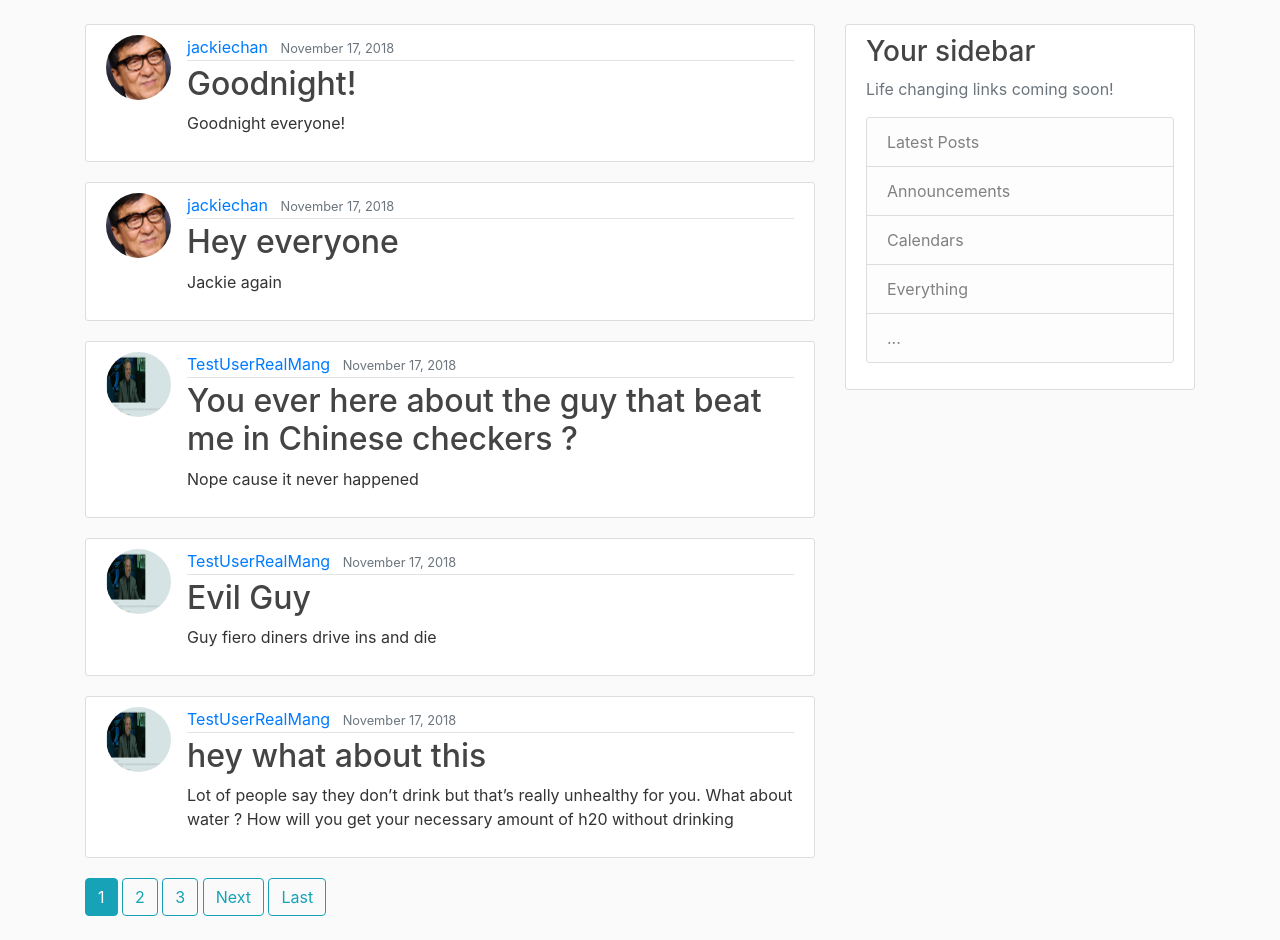
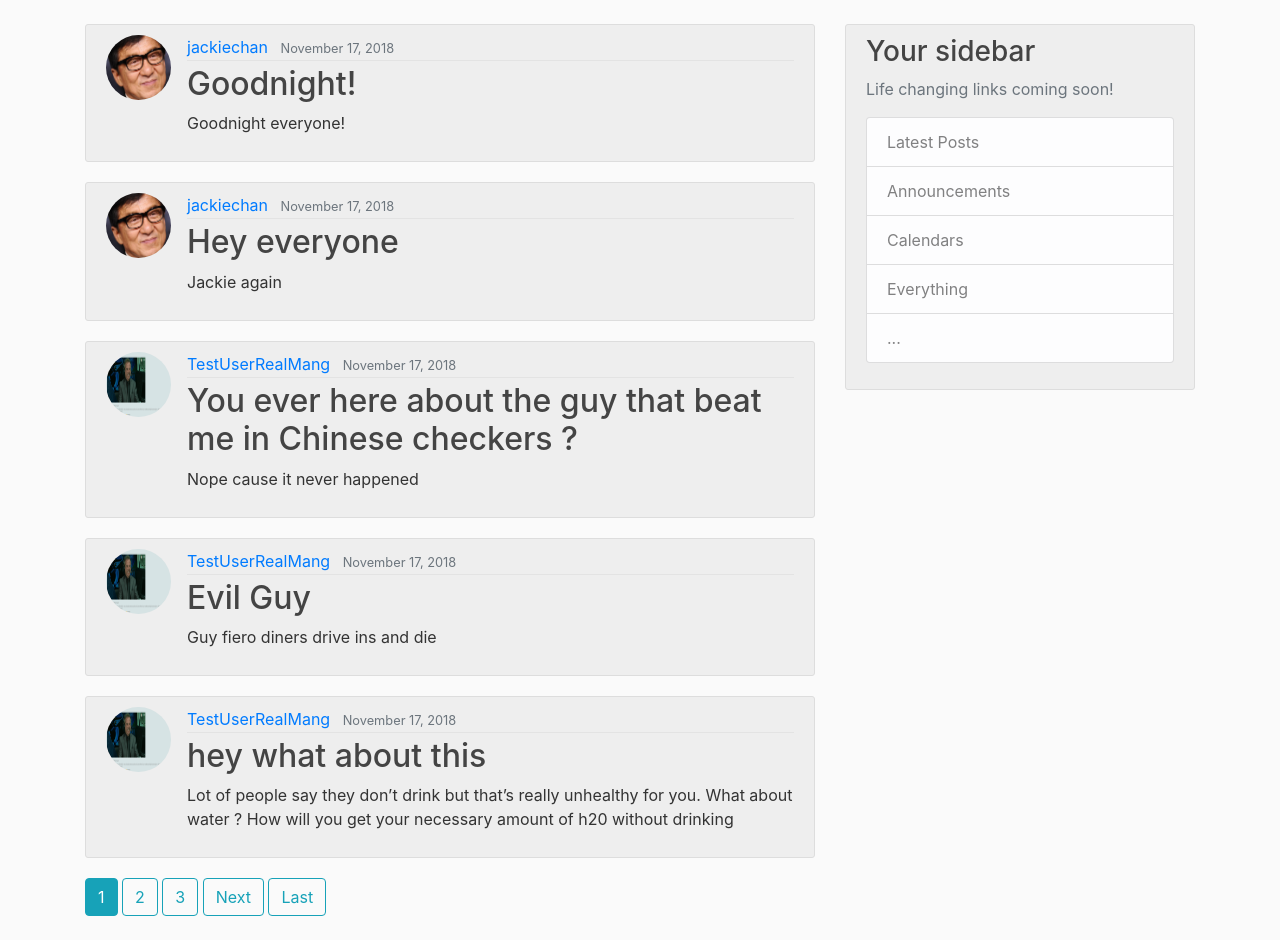
Before and after one commit to AndyDeNike/django_facecrook, a Django app: page / in a window 1280 px wide. Shown: the part 56-996 px from the top of the page. Run offline with Django 3.2, Linux system fonts and the light colour scheme; data comes from the database, SQL or seed files in the repository; some libraries are stand-ins or nearby versions.

Commit message:
Overflow-wrap/word-break

```diff
--- a/blog/static/blog/main.css
+++ b/blog/static/blog/main.css
@@ -29,12 +29,13 @@ ul {
 }
 
 .content-section {
-  background: #ffffff;
+  background: #eeeeee;
   padding: 10px 20px;
   border: 1px solid #dddddd;
   border-radius: 3px;
   margin-bottom: 20px;
   overflow-wrap: anywhere;
+  word-break: break-word;
 }
 
 .article-title {
```
